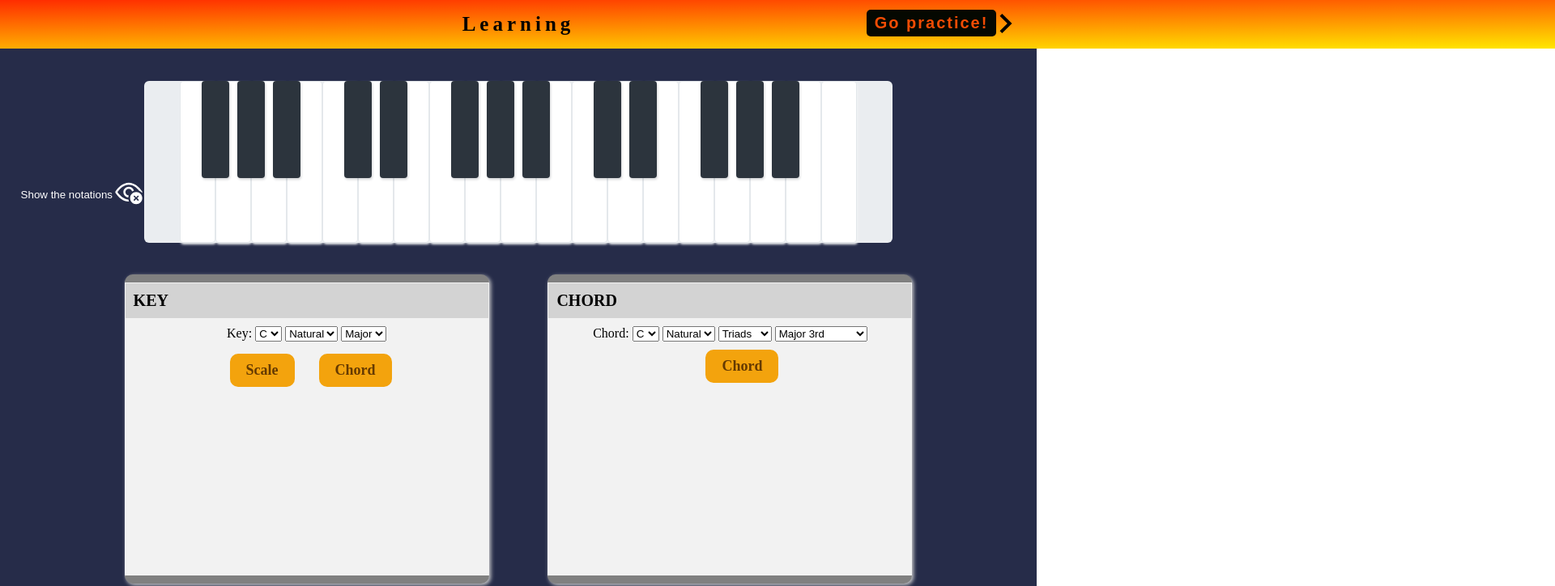
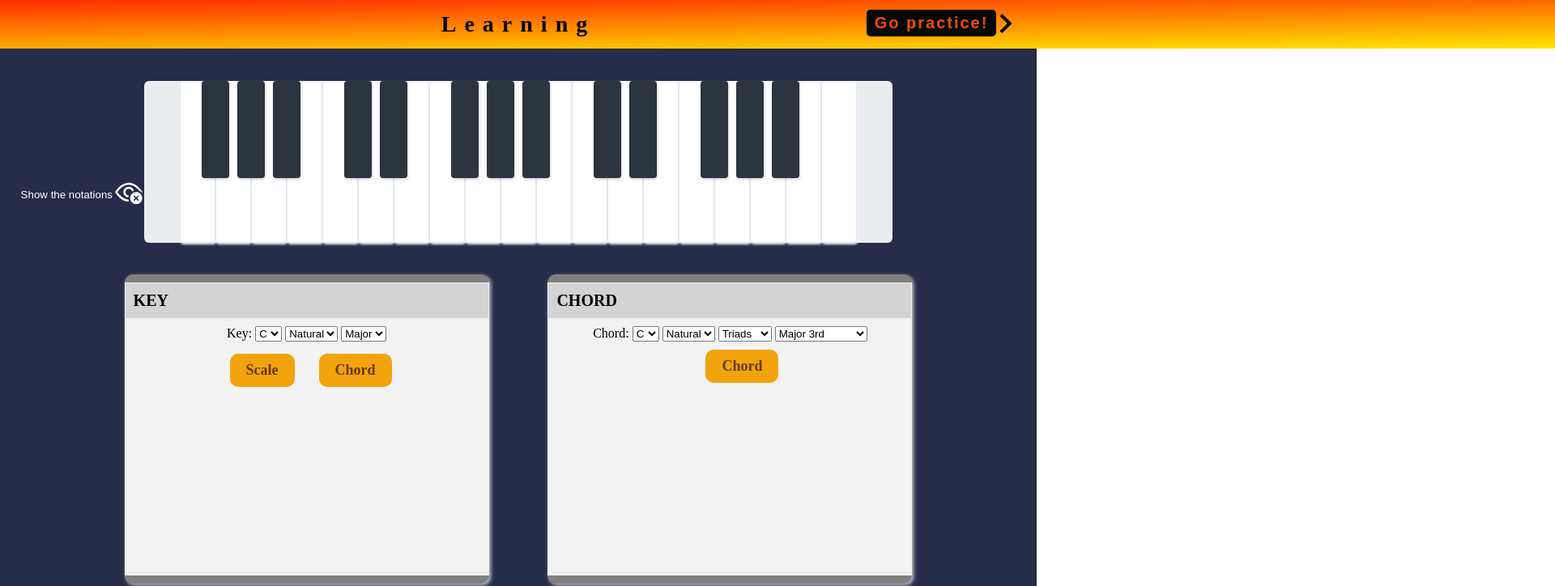
Before and after one commit to One1Bit/ACTAM-Project, a website: page index.html in a window 1280 px wide. Shown: the top 724 px of the page at 81% size, 1920 px wide, since content can reach past the window. Drawn offline with Linux system fonts and the light colour scheme.

Commit message:
fix style for first page

```diff
--- a/piano.css
+++ b/piano.css
@@ -12,8 +12,8 @@
     background: linear-gradient(to bottom right, red, yellow);
 
     font-weight: bold;
-    font-size: 25px;
-    letter-spacing: 5px;
+    font-size: 28px;
+    letter-spacing: 10px;
 
 }
 .navbar a {
```
